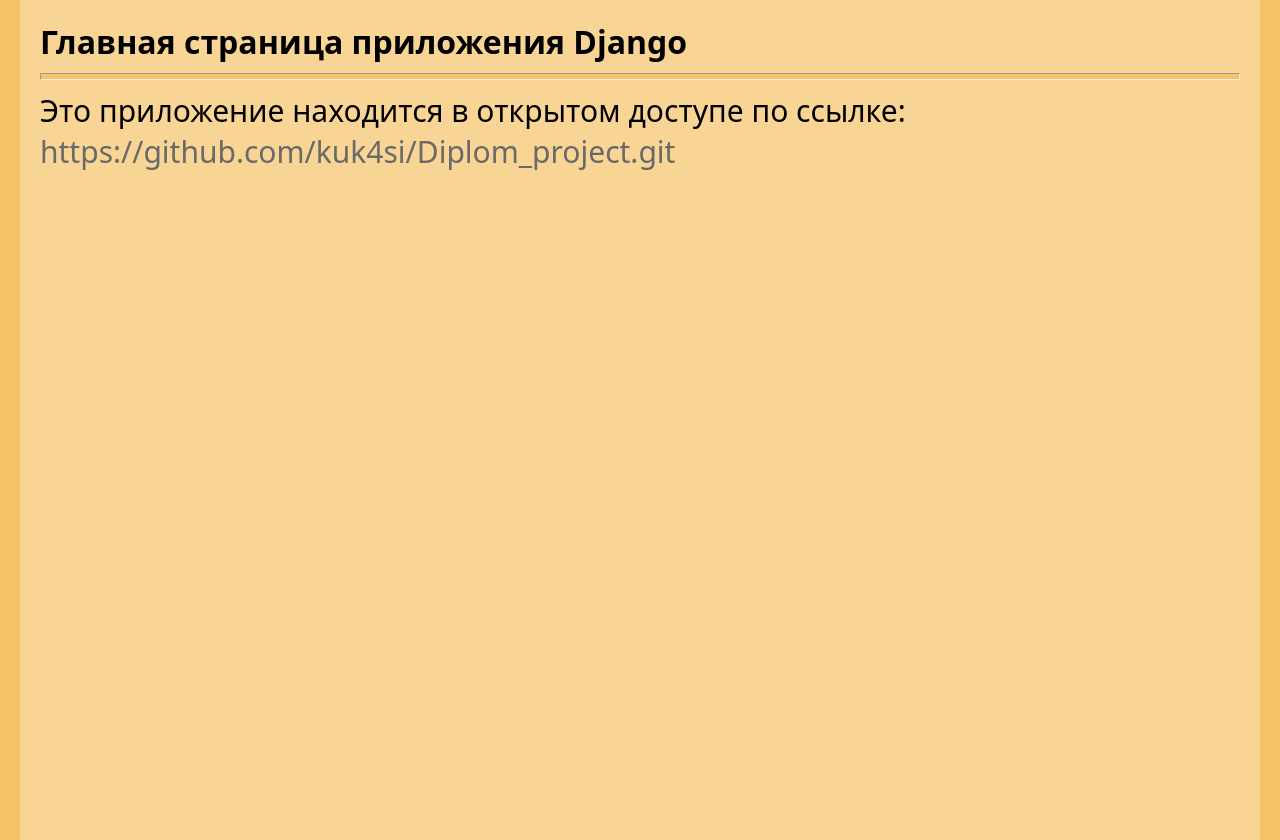
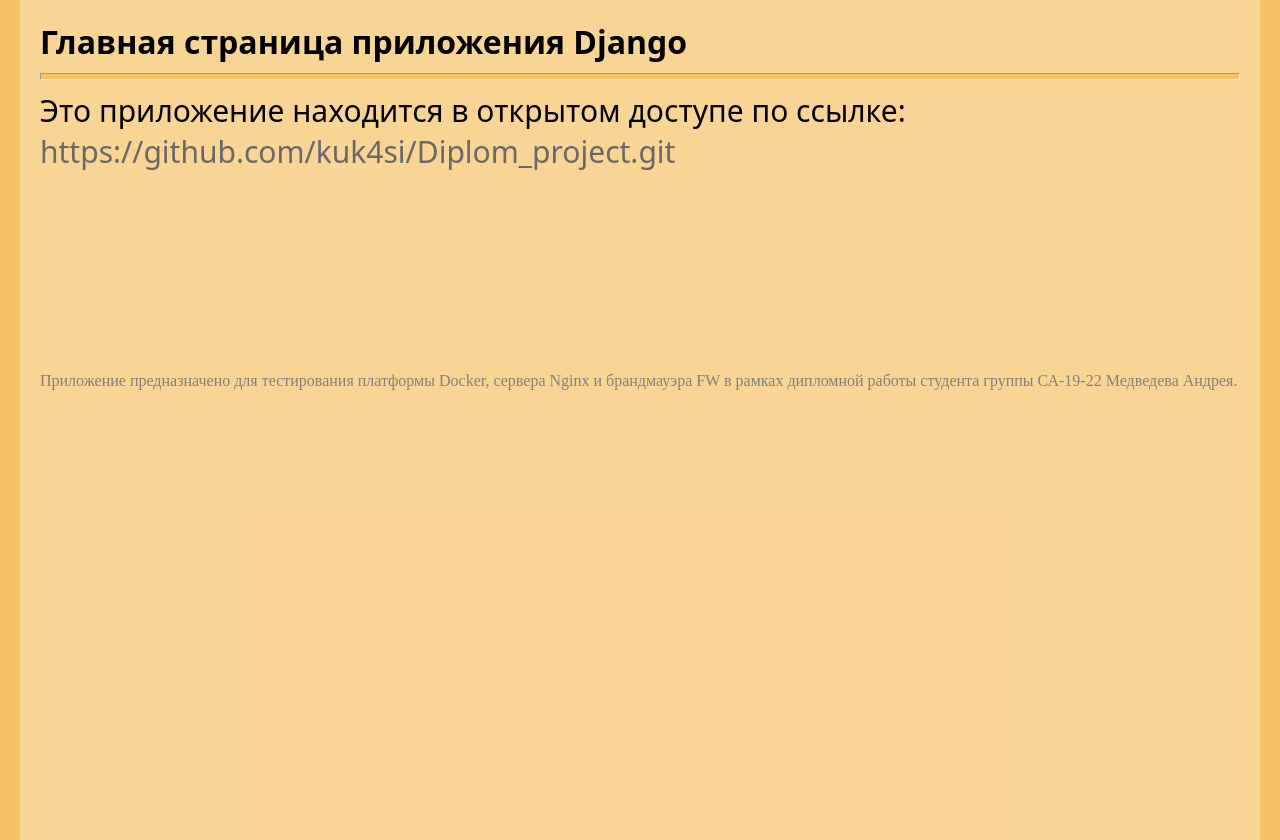
Before and after one commit to kuk4si/Diplom_project, a Django app: page / in a window 1280 px wide. Run offline with Django 4.2, Linux system fonts and the light colour scheme.

Commit message:
Style Update

```diff
--- a/Diplom/main/templates/main/index.html
+++ b/Diplom/main/templates/main/index.html
@@ -15,6 +15,9 @@
             Это приложение находится в открытом доступе по ссылке: <a href="https://github.com/kuk4si/Diplom_project.git">https://github.com/kuk4si/Diplom_project.git</a>
         </p>
 
+        <div class="info">
+            <p>Приложение предназначено для тестирования платформы Docker, сервера Nginx и брандмауэра FW в рамках дипломной работы студента группы СА-19-22 Медведева Андрея.</p>
+        </div>
     </div>
 
 
--- a/Diplom/static/css/base.css
+++ b/Diplom/static/css/base.css
@@ -40,3 +40,8 @@ a {
 a:hover {
     text-decoration: underline;
 }
+
+.info {
+    color: grey;
+    margin-top: 200px;
+}
--- /dev/null
+++ b/Diplom/static/js/main.js
@@ -0,0 +1,6 @@
+//fetch('http://ip-api.com/json/')
+//.then(d => d.json())
+
+//.then(d => document.querySelector('#query').innerHTML = d.query);
+//.then(d => document.querySelector('#regionName').innerHTML = d.regionName);
+//.then(d => document.querySelector('#country').innerHTML = d.country);
--- a/Diplom/templates/base.html
+++ b/Diplom/templates/base.html
@@ -11,4 +11,6 @@
 
 {% endblock %}
 </body>
+
+<script src="{% static 'js/main.js' %}"></script>
 </html>
```
